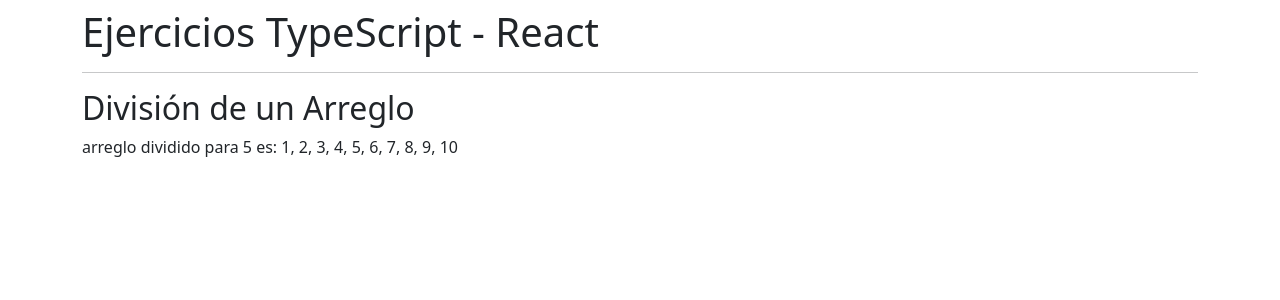
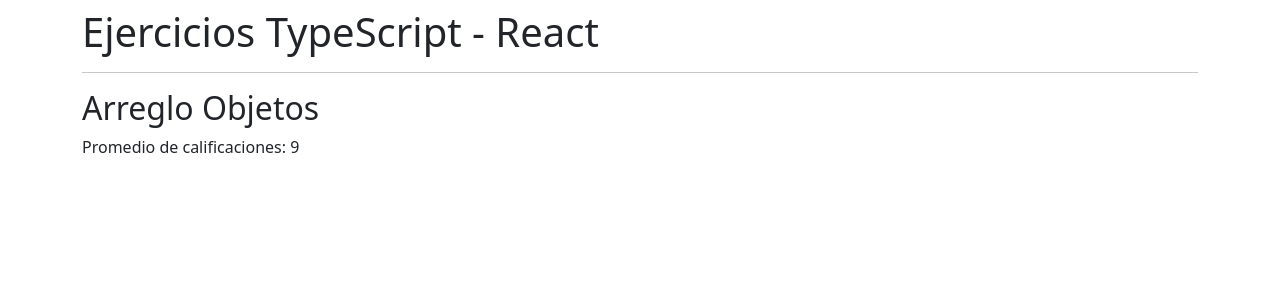
Before and after one commit to codemasterg19/Ejercicios-TypeScript-REACT, a React (Create React App) app: page / in a window 1280 px wide. Shown: the top 300 px of the page. Built offline with nearby package versions, Linux system fonts and the light colour scheme.

Commit message:
Promedio Objeto

```diff
--- a/src/App.tsx
+++ b/src/App.tsx
@@ -1,4 +1,5 @@
 import { AreaCuadrado } from "./typescript/AreaCuadrado";
+import { ArregloObjetos } from "./typescript/ArregloObjetos";
 import { DivideArreglo } from "./typescript/DivideArreglo";
 import { SumaArreglo } from "./typescript/SumaArreglo";
 
@@ -10,7 +11,8 @@
       <hr />
       {/*<AreaCuadrado/>*/}
       {/*<SumaArreglo/>*/}
-      <DivideArreglo/>
+      {/*<DivideArreglo/>*/}
+      <ArregloObjetos/>
     </div>
   )
 }
--- /dev/null
+++ b/src/typescript/ArregloObjetos.tsx
@@ -0,0 +1,43 @@
+
+interface Alumno {
+    name: string;
+    edad: number;
+    calificacion: number;
+}
+
+
+export const ArregloObjetos = () => {
+
+    const alumnos = [
+        {
+            name: 'Viviana',
+            edad: 19,
+            calificacion: 10,
+        },
+        {
+            name: 'Wendy',
+            edad: 20,
+            calificacion: 8,
+        },
+        {
+            name: 'Gerson',
+            edad: 18,
+            calificacion: 9,
+        }
+    ];
+
+    const calculaPromedio = ( alumnos : Alumno[]) =>{
+
+        const sumaCalificaciones =alumnos.reduce((total,alumno) => total + alumno.calificacion, 0)
+        return sumaCalificaciones / alumnos.length;
+    }
+
+    const promedio = calculaPromedio(alumnos);
+
+  return (
+    <div>
+        <h2>Arreglo Objetos</h2>
+        <span>Promedio de calificaciones: {promedio}</span>
+    </div>
+  )
+}
```
